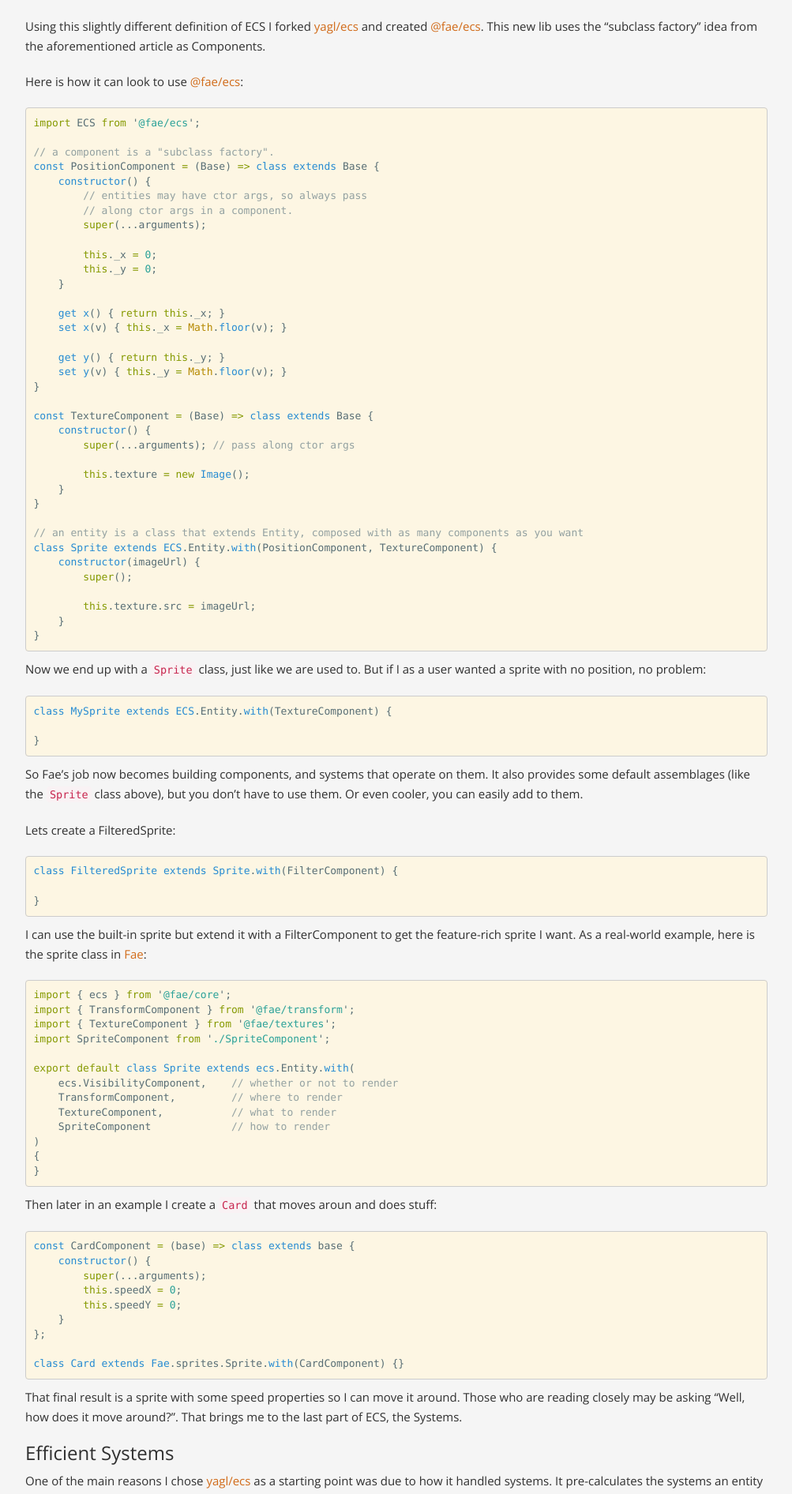
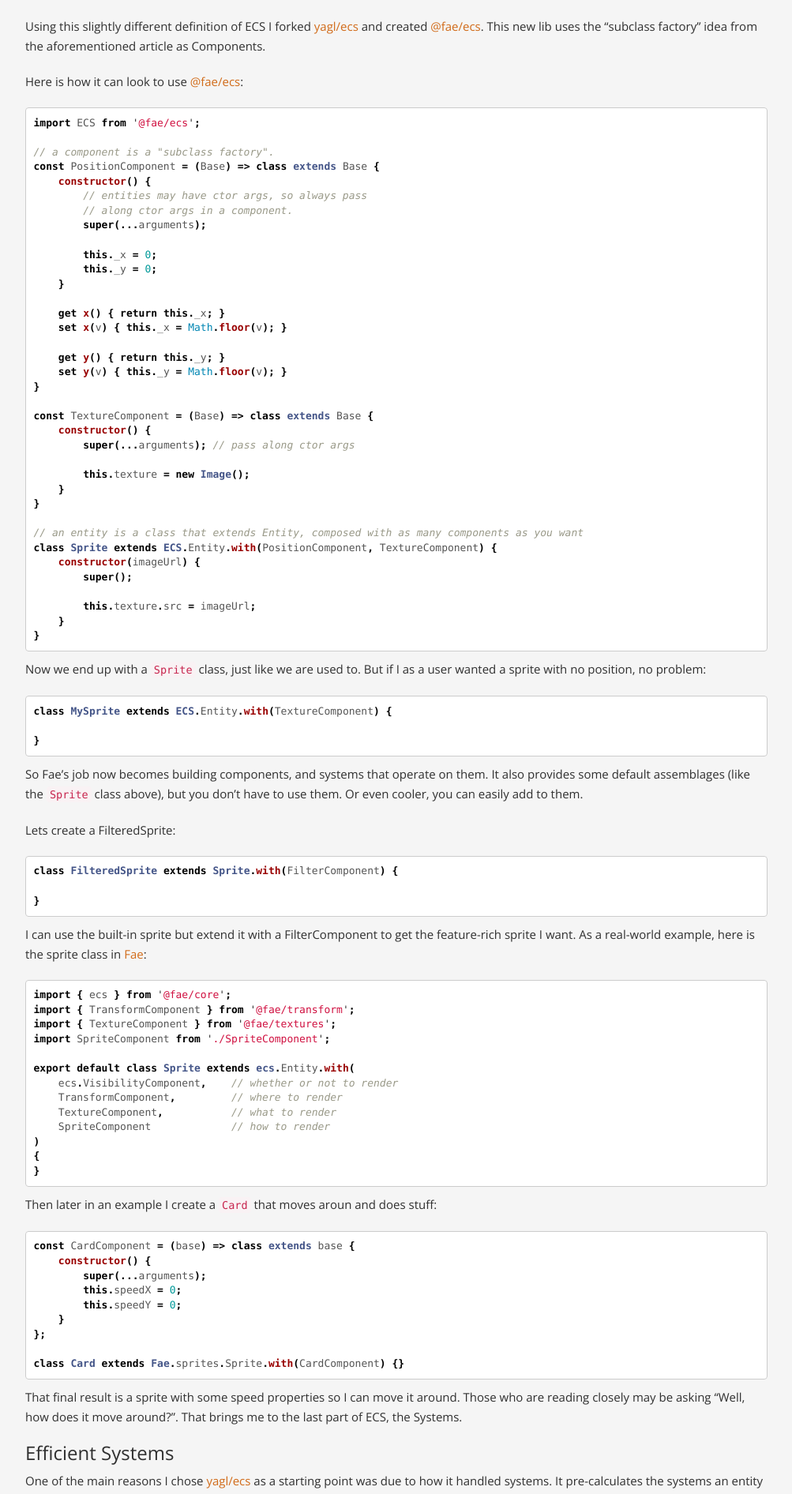
Before and after one commit to englercj/englercj.github.io, a Jekyll site: the page built from _posts/2016-08-24-composition-ecs.md, in a window 1280 px wide. Shown: the part 1713-3605 px from the top of the page at 79% size, without its empty margins (138-1141 px from the left). Built offline with Jekyll 4.4.1, drawn with Linux system fonts in a browser that asks for light colours; comment, search, counter and statistics services are not loaded.

Commit message:
potential fix for pygment theme

```diff
--- a/css/pygments-theme.css
+++ b/css/pygments-theme.css
@@ -1,84 +1,63 @@
-/* Solarized Light
-For use with Jekyll and Pygments
-http://ethanschoonover.com/solarized
-SOLARIZED HEX      ROLE
---------- -------- ------------------------------------------
-base01    #586e75  body text / default code / primary content
-base1     #93a1a1  comments / secondary content
-base3     #fdf6e3  background
-orange    #cb4b16  constants
-red       #dc322f  regex, special keywords
-blue      #268bd2  reserved keywords
-cyan      #2aa198  strings, numbers
-green     #859900  operators, other keywords
-*/
-
-.highlight { background-color: #fdf6e3; color: #586e75 }
-.highlight .c { color: #93a1a1 } /* Comment */
-.highlight .err { color: #586e75 } /* Error */
-.highlight .g { color: #586e75 } /* Generic */
-.highlight .k { color: #859900 } /* Keyword */
-.highlight .l { color: #586e75 } /* Literal */
-.highlight .n { color: #586e75 } /* Name */
-.highlight .o { color: #859900 } /* Operator */
-.highlight .x { color: #cb4b16 } /* Other */
-.highlight .p { color: #586e75 } /* Punctuation */
-.highlight .cm { color: #93a1a1 } /* Comment.Multiline */
-.highlight .cp { color: #859900 } /* Comment.Preproc */
-.highlight .c1 { color: #93a1a1 } /* Comment.Single */
-.highlight .cs { color: #859900 } /* Comment.Special */
-.highlight .gd { color: #2aa198 } /* Generic.Deleted */
-.highlight .ge { color: #586e75; font-style: italic } /* Generic.Emph */
-.highlight .gr { color: #dc322f } /* Generic.Error */
-.highlight .gh { color: #cb4b16 } /* Generic.Heading */
-.highlight .gi { color: #859900 } /* Generic.Inserted */
-.highlight .go { color: #586e75 } /* Generic.Output */
-.highlight .gp { color: #586e75 } /* Generic.Prompt */
-.highlight .gs { color: #586e75; font-weight: bold } /* Generic.Strong */
-.highlight .gu { color: #cb4b16 } /* Generic.Subheading */
-.highlight .gt { color: #586e75 } /* Generic.Traceback */
-.highlight .kc { color: #cb4b16 } /* Keyword.Constant */
-.highlight .kd { color: #268bd2 } /* Keyword.Declaration */
-.highlight .kn { color: #859900 } /* Keyword.Namespace */
-.highlight .kp { color: #859900 } /* Keyword.Pseudo */
-.highlight .kr { color: #268bd2 } /* Keyword.Reserved */
-.highlight .kt { color: #dc322f } /* Keyword.Type */
-.highlight .ld { color: #586e75 } /* Literal.Date */
-.highlight .m { color: #2aa198 } /* Literal.Number */
-.highlight .s { color: #2aa198 } /* Literal.String */
-.highlight .na { color: #586e75 } /* Name.Attribute */
-.highlight .nb { color: #B58900 } /* Name.Builtin */
-.highlight .nc { color: #268bd2 } /* Name.Class */
-.highlight .no { color: #cb4b16 } /* Name.Constant */
-.highlight .nd { color: #268bd2 } /* Name.Decorator */
-.highlight .ni { color: #cb4b16 } /* Name.Entity */
-.highlight .ne { color: #cb4b16 } /* Name.Exception */
-.highlight .nf { color: #268bd2 } /* Name.Function */
-.highlight .nl { color: #586e75 } /* Name.Label */
-.highlight .nn { color: #586e75 } /* Name.Namespace */
-.highlight .nx { color: #586e75 } /* Name.Other */
-.highlight .py { color: #586e75 } /* Name.Property */
-.highlight .nt { color: #268bd2 } /* Name.Tag */
-.highlight .nv { color: #268bd2 } /* Name.Variable */
-.highlight .ow { color: #859900 } /* Operator.Word */
-.highlight .w { color: #586e75 } /* Text.Whitespace */
-.highlight .mf { color: #2aa198 } /* Literal.Number.Float */
-.highlight .mh { color: #2aa198 } /* Literal.Number.Hex */
-.highlight .mi { color: #2aa198 } /* Literal.Number.Integer */
-.highlight .mo { color: #2aa198 } /* Literal.Number.Oct */
-.highlight .sb { color: #93a1a1 } /* Literal.String.Backtick */
-.highlight .sc { color: #2aa198 } /* Literal.String.Char */
-.highlight .sd { color: #586e75 } /* Literal.String.Doc */
-.highlight .s2 { color: #2aa198 } /* Literal.String.Double */
-.highlight .se { color: #cb4b16 } /* Literal.String.Escape */
-.highlight .sh { color: #586e75 } /* Literal.String.Heredoc */
-.highlight .si { color: #2aa198 } /* Literal.String.Interpol */
-.highlight .sx { color: #2aa198 } /* Literal.String.Other */
-.highlight .sr { color: #dc322f } /* Literal.String.Regex */
-.highlight .s1 { color: #2aa198 } /* Literal.String.Single */
-.highlight .ss { color: #2aa198 } /* Literal.String.Symbol */
-.highlight .bp { color: #268bd2 } /* Name.Builtin.Pseudo */
-.highlight .vc { color: #268bd2 } /* Name.Variable.Class */
-.highlight .vg { color: #268bd2 } /* Name.Variable.Global */
-.highlight .vi { color: #268bd2 } /* Name.Variable.Instance */
-.highlight .il { color: #2aa198 } /* Literal.Number.Integer.Long */
+.highlight { background-color: #ffffff; }
+.highlight .c { color: #999988; font-style: italic } /* Comment */
+.highlight .err { color: #a61717; background-color: #e3d2d2 } /* Error */
+.highlight .k { color: #000000; font-weight: bold } /* Keyword */
+.highlight .o { color: #000000; font-weight: bold } /* Operator */
+.highlight .p { color: #000000; font-weight: bold } /* Parenthesis */
+.highlight .cm { color: #999988; font-style: italic } /* Comment.Multiline */
+.highlight .cp { color: #999999; font-weight: bold; font-style: italic } /* Comment.Preproc */
+.highlight .c1 { color: #999988; font-style: italic } /* Comment.Single */
+.highlight .cs { color: #999999; font-weight: bold; font-style: italic } /* Comment.Special */
+.highlight .gd { color: #000000; background-color: #ffdddd } /* Generic.Deleted */
+.highlight .ge { color: #000000; font-style: italic } /* Generic.Emph */
+.highlight .gr { color: #aa0000 } /* Generic.Error */
+.highlight .gh { color: #999999 } /* Generic.Heading */
+.highlight .gi { color: #000000; background-color: #ddffdd } /* Generic.Inserted */
+.highlight .go { color: #888888 } /* Generic.Output */
+.highlight .gp { color: #555555 } /* Generic.Prompt */
+.highlight .gs { font-weight: bold } /* Generic.Strong */
+.highlight .gu { color: #aaaaaa } /* Generic.Subheading */
+.highlight .gt { color: #aa0000 } /* Generic.Traceback */
+.highlight .kc { color: #000000; font-weight: bold } /* Keyword.Constant */
+.highlight .kd { color: #000000; font-weight: bold } /* Keyword.Declaration */
+.highlight .kn { color: #000000; font-weight: bold } /* Keyword.Namespace */
+.highlight .kp { color: #000000; font-weight: bold } /* Keyword.Pseudo */
+.highlight .kr { color: #000000; font-weight: bold } /* Keyword.Reserved */
+.highlight .kt { color: #445588; font-weight: bold } /* Keyword.Type */
+.highlight .m { color: #009999 } /* Literal.Number */
+.highlight .s { color: #d01040 } /* Literal.String */
+.highlight .na { color: #008080 } /* Name.Attribute */
+.highlight .nb { color: #0086B3 } /* Name.Builtin */
+.highlight .nc { color: #445588; font-weight: bold } /* Name.Class */
+.highlight .no { color: #008080 } /* Name.Constant */
+.highlight .nd { color: #3c5d5d; font-weight: bold } /* Name.Decorator */
+.highlight .ni { color: #800080 } /* Name.Entity */
+.highlight .ne { color: #990000; font-weight: bold } /* Name.Exception */
+.highlight .nf { color: #990000; font-weight: bold } /* Name.Function */
+.highlight .nl { color: #990000; font-weight: bold } /* Name.Label */
+.highlight .nn { color: #555555 } /* Name.Namespace */
+.highlight .nt { color: #000080 } /* Name.Tag */
+.highlight .nv { color: #008080 } /* Name.Variable */
+.highlight .nx { color: #555555 } /* Name.Variable */
+.highlight .ow { color: #000000; font-weight: bold } /* Operator.Word */
+.highlight .w { color: #bbbbbb } /* Text.Whitespace */
+.highlight .mf { color: #009999 } /* Literal.Number.Float */
+.highlight .mh { color: #009999 } /* Literal.Number.Hex */
+.highlight .mi { color: #009999 } /* Literal.Number.Integer */
+.highlight .mo { color: #009999 } /* Literal.Number.Oct */
+.highlight .sb { color: #d01040 } /* Literal.String.Backtick */
+.highlight .sc { color: #d01040 } /* Literal.String.Char */
+.highlight .sd { color: #d01040 } /* Literal.String.Doc */
+.highlight .s2 { color: #d01040 } /* Literal.String.Double */
+.highlight .se { color: #d01040 } /* Literal.String.Escape */
+.highlight .sh { color: #d01040 } /* Literal.String.Heredoc */
+.highlight .si { color: #d01040 } /* Literal.String.Interpol */
+.highlight .sx { color: #d01040 } /* Literal.String.Other */
+.highlight .sr { color: #009926 } /* Literal.String.Regex */
+.highlight .s1 { color: #d01040 } /* Literal.String.Single */
+.highlight .ss { color: #990073 } /* Literal.String.Symbol */
+.highlight .bp { color: #999999 } /* Name.Builtin.Pseudo */
+.highlight .vc { color: #008080 } /* Name.Variable.Class */
+.highlight .vg { color: #008080 } /* Name.Variable.Global */
+.highlight .vi { color: #008080 } /* Name.Variable.Instance */
+.highlight .il { color: #009999 } /* Literal.Number.Integer.Long */
--- a/css/style.css
+++ b/css/style.css
@@ -647,11 +647,11 @@
 .colored-text{
 	color:#d16b19;
 }
-
+/*
 .highlight{
 	background: #d16b19;
 	color: #f3f3f3;
-}
+} */
 
 @media screen and (max-width: 768px) {
 
```
